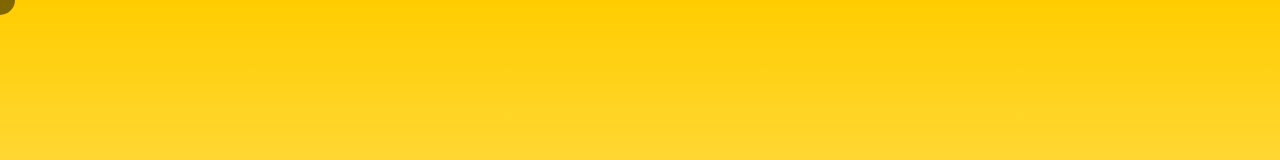
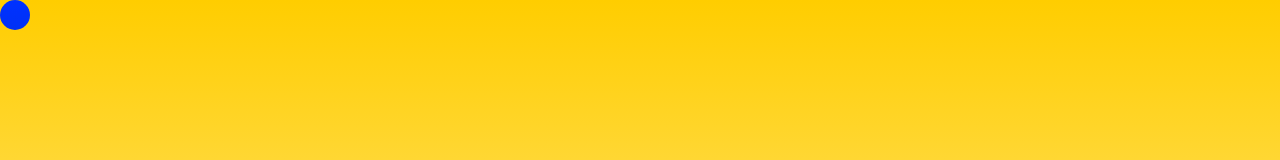
Before and after one commit to lheesung/artism_client, a Next.js app: page / in a window 1280 px wide. Shown: the top 160 px of the page. Built offline with nearby package versions, Linux system fonts and the light colour scheme.

Commit message:
add: cursor style

```diff
--- a/app/globals.css
+++ b/app/globals.css
@@ -79,7 +79,8 @@
       'Apple SD Gothic Neo', 'Noto Sans KR', 'Malgun Gothic',
       'Apple Color Emoji', 'Segoe UI Emoji', 'Segoe UI Symbol', sans-serif;
   }
-  * {
+  html,
+  body {
     cursor: none;
   }
 }
--- a/components/common/Cursor/index.tsx
+++ b/components/common/Cursor/index.tsx
@@ -6,11 +6,13 @@ import styled from 'styled-components';
 const Cursor = styled.div`
   width: 30px;
   height: 30px;
+  background-color: #fff;
+  position: absolute;
+  top: 60px;
+  left: 60px;
+  mix-blend-mode: difference;
   border-radius: 50%;
-  background-color: rgba(0, 0, 0, 0.5);
-  position: absolute;
-  pointer-events: none;
-  transform: translate(-50%, -50%);
+  will-change: transform;
   z-index: 9999;
 `;
 
--- a/styles/ui/button/index.tsx
+++ b/styles/ui/button/index.tsx
@@ -16,6 +16,7 @@ const StyledButton = styled.button<ButtonProps>`
   &:hover {
     background-color: ${(props) => (props.isColored ? '#FEBC2E' : '#FED119')};
     transform: scale(1.05);
+    cursor: none;
   }
 
   ${({ isColored }) => isColored && `background-color: #FED119;`}
```
